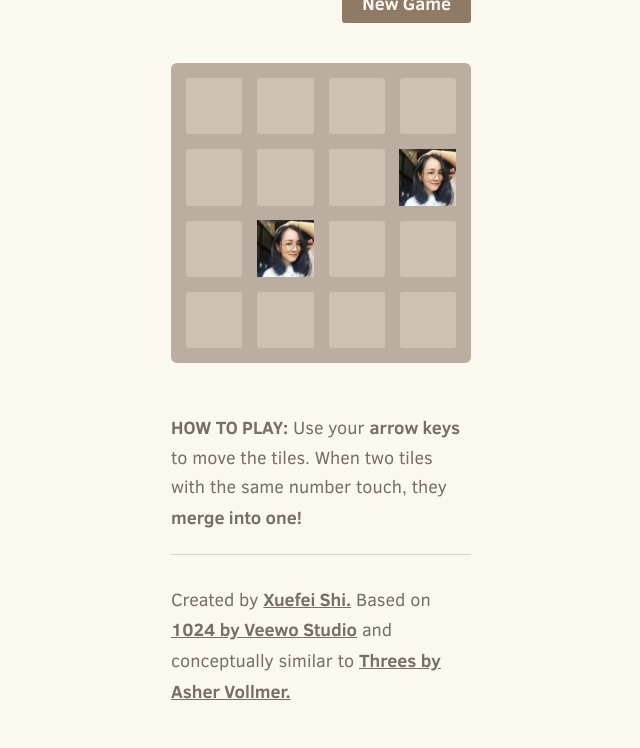
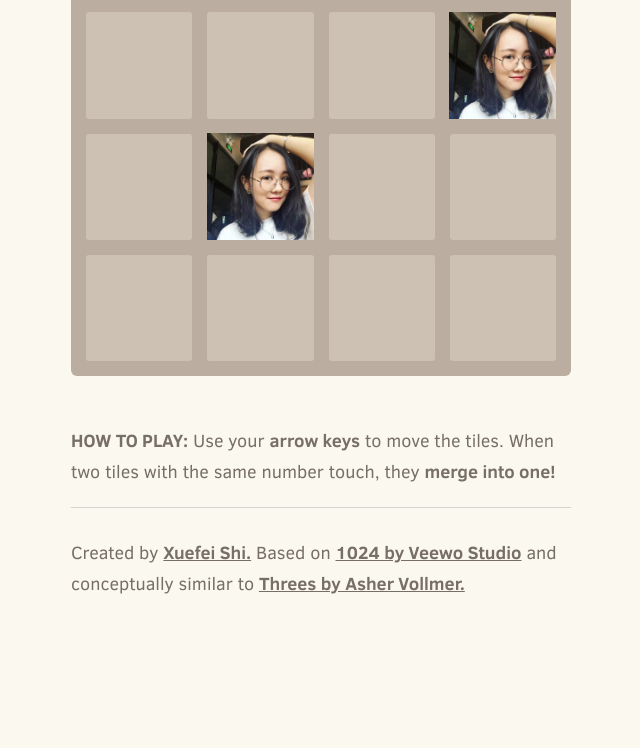
Before and after one commit to xuefei519/quinn, a plain HTML site: page index.html in a window 1280 px wide. Shown: the part 331-1079 px from the top of the page, without its empty margins (319-959 px from the left). After the commit the page ends 971 px from the top, so only its background shows below. Drawn offline with Linux system fonts and the light colour scheme.

```diff
--- a/style/main.scss
+++ b/style/main.scss
@@ -1,13 +1,13 @@
 @import "helpers";
 @import "fonts/clear-sans.css";
 
-$field-width: 300px;
+$field-width: 500px;
 $grid-spacing: 15px;
 $grid-row-cells: 4;
 $tile-size: ($field-width - $grid-spacing * ($grid-row-cells + 1)) / $grid-row-cells;
 $tile-border-radius: 3px;
 
-$mobile-threshold: $field-width + 20px;
+$mobile-threshold: $field-width +20px;
 
 $text-color: #776E65;
 $bright-text-color: #f9f6f2;
```
Also changed, not shown: favicon.ico (deleted), img/256.png (deleted), style/main.css, 2 other files.
